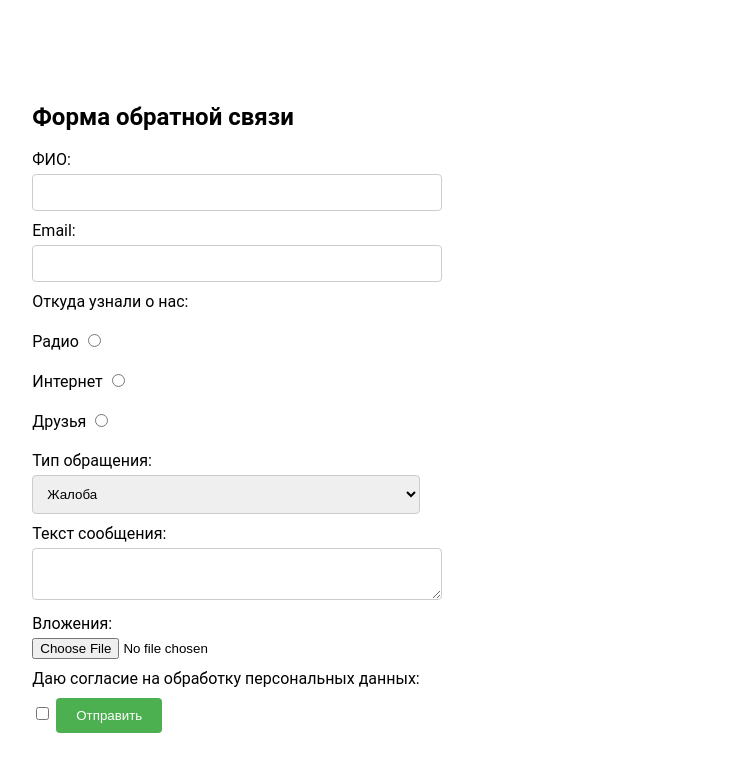
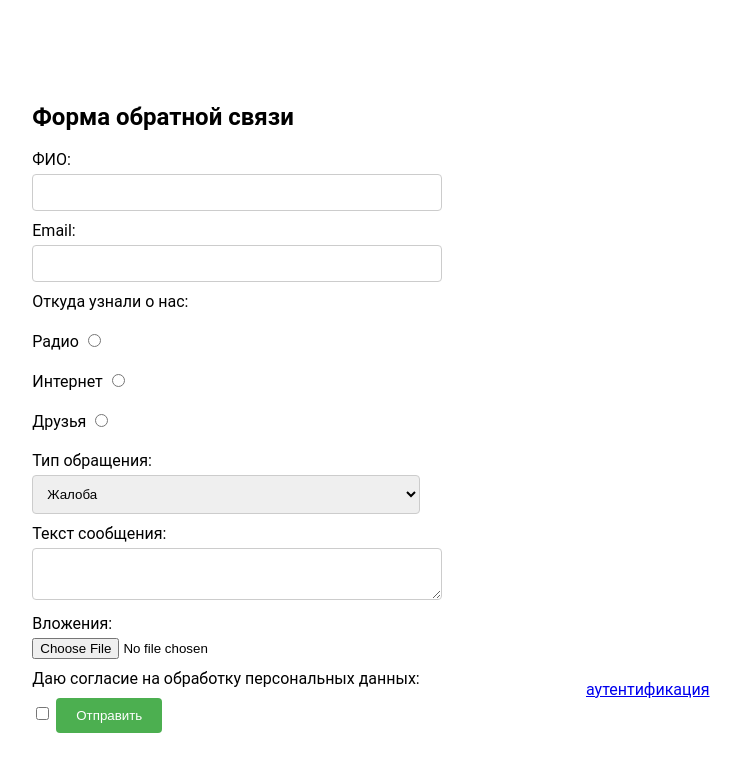
Before and after one commit to sashajjjoy/repina-221-365-web-dev-2023-2, a plain HTML site: page index.html in a window 1280 px wide. Shown: the whole page, without its empty margins (414-1155 px from the left). Drawn offline with Linux system fonts and the light colour scheme.

Commit message:
Update index.html

```diff
--- a/index.html
+++ b/index.html
@@ -49,6 +49,7 @@
     <input type="checkbox" id="consent" name="consent" required="">
 
     <input class="btn btn-primary" type="submit" value="Отправить">
+    <a style=" position: absolute; left:1000px; top:680px" href="аутентификация.html">аутентификация</a>
 </form>
 
 
```
